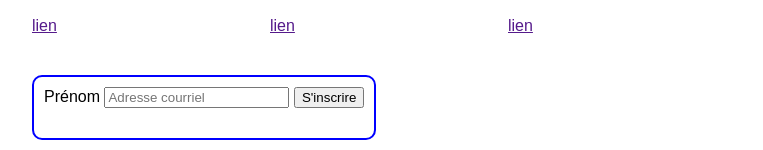
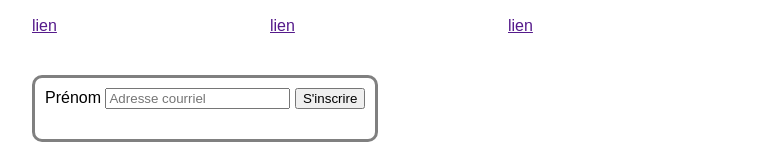
Before and after one commit to Georges-github/recette-greta-nov-2024, a plain HTML site: page index.html in a window 1280 px wide. Shown: the part 942-1092 px from the top of the page, without its empty margins (258-1021 px from the left). Drawn offline with Linux system fonts and the light colour scheme.

Commit message:
Formulaire pour newsletter. Version acceptable.

```diff
--- a/css/style.css
+++ b/css/style.css
@@ -136,7 +136,6 @@ footer {
 }
 
 footer #formContact {
-    border: solid 2px blue;
     margin: auto;
     display: inline-block;
     justify-content: center;
```
